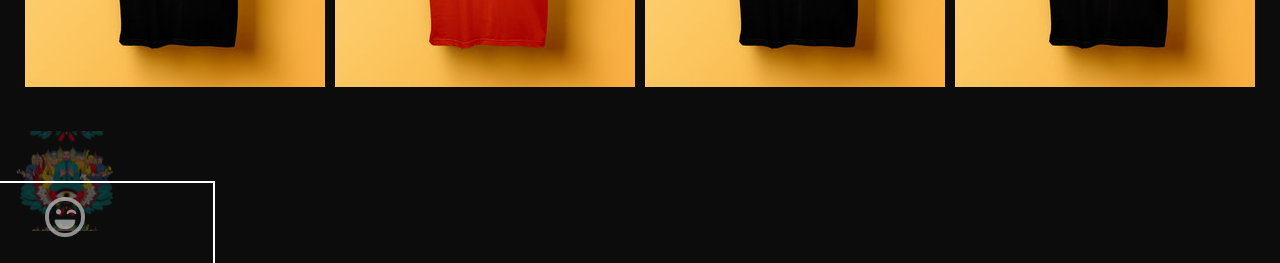
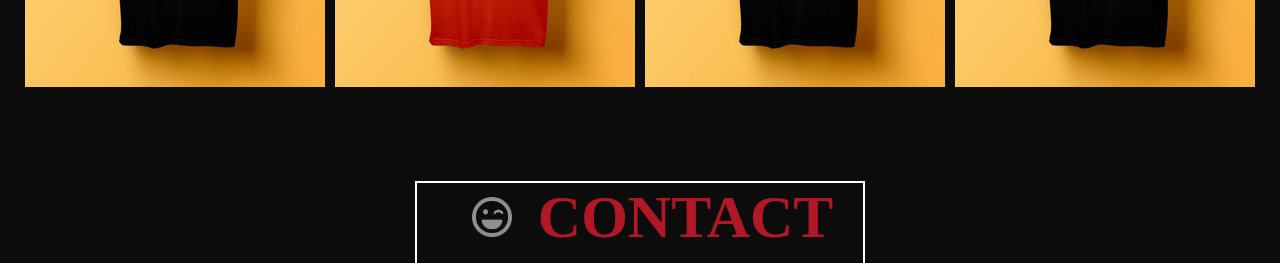
Before and after one commit to dorontinahoti/russkaja_projekt, a plain HTML site: page index.html in a window 1280 px wide. Shown: the part 4540-4803 px from the top of the page. Drawn offline with Linux system fonts and the light colour scheme; a web font is replaced by a local one.

Commit message:
contact mistake fixed

```diff
--- a/styles.css
+++ b/styles.css
@@ -253,11 +253,7 @@ iframe {
 .infocontainer {
     background-image: url("../russkaja_projekt/images/bg_contact1.png");
     background-position: center center;
-    background-repeat: repeat;
-    background-color: transparent;
-    height: 100px;
-    width: 100px;
-    background-size: 100%;
+    background-repeat: no-repeat;
   }
 
 .infocontainer a:link {
```
